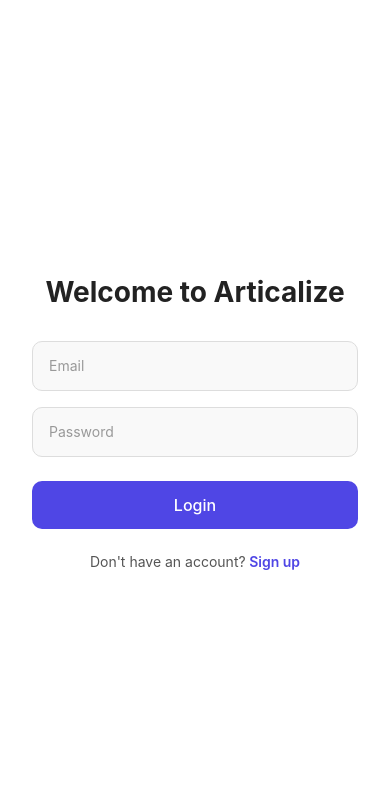
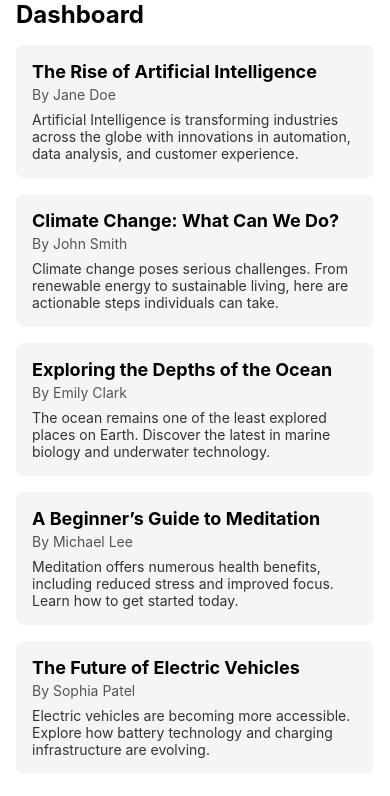
Before and after one commit to SreeSaranE/Articalize, a React Native app: screen /Dashboard in a window 390 px wide. Shown: the top 796 px of the page. Built offline with nearby package versions, Linux system fonts and the light colour scheme.

Commit message:
feat: dashboard page

```diff
--- /dev/null
+++ b/DashboardScreen.tsx
@@ -0,0 +1,86 @@
+import React from 'react';
+import {
+  View,
+  Text,
+  FlatList,
+  StyleSheet,
+  TouchableOpacity,
+  useColorScheme,
+  SafeAreaView,
+  StatusBar,
+  Platform
+} from 'react-native';
+import { sampleArticles } from './articles';
+
+export default function DashboardScreen() {
+  const colorScheme = useColorScheme();
+  const styles = getStyles(colorScheme);
+
+  return (
+    <SafeAreaView style={styles.safeArea}>
+      <StatusBar
+        barStyle={colorScheme === 'dark' ? 'light-content' : 'dark-content'}
+        backgroundColor={colorScheme === 'dark' ? '#121212' : '#FFFFFF'}
+      />
+      <View style={styles.container}>
+        <Text style={styles.header}>Dashboard</Text>
+
+        <FlatList
+          data={sampleArticles}
+          keyExtractor={(item) => item.id}
+          renderItem={({ item }) => (
+            <TouchableOpacity style={styles.articleCard}>
+              <Text style={styles.title}>{item.title}</Text>
+              <Text style={styles.author}>By {item.author}</Text>
+              <Text style={styles.summary}>{item.summary}</Text>
+            </TouchableOpacity>
+          )}
+          contentContainerStyle={styles.listContent}
+        />
+      </View>
+    </SafeAreaView>
+  );
+}
+
+function getStyles(colorScheme: 'light' | 'dark' | null | undefined) {
+  return StyleSheet.create({
+    safeArea: {
+      flex: 1,
+      backgroundColor: colorScheme === 'dark' ? '#121212' : '#FFFFFF',
+    },
+    container: {
+      flex: 1,
+      paddingHorizontal: 16,
+      paddingTop: Platform.OS === 'android' ? StatusBar.currentHeight : 0, // Ensures no overlap on Android
+    },
+    header: {
+      fontSize: 24,
+      fontWeight: 'bold',
+      marginBottom: 16,
+      color: colorScheme === 'dark' ? '#FFFFFF' : '#000000',
+    },
+    listContent: {
+      paddingBottom: 20,
+    },
+    articleCard: {
+      marginBottom: 16,
+      padding: 16,
+      backgroundColor: colorScheme === 'dark' ? '#1E1E1E' : '#F5F5F5',
+      borderRadius: 8,
+    },
+    title: {
+      fontSize: 18,
+      fontWeight: 'bold',
+      color: colorScheme === 'dark' ? '#FFFFFF' : '#000000',
+    },
+    author: {
+      fontSize: 14,
+      color: colorScheme === 'dark' ? '#CCCCCC' : '#555555',
+      marginTop: 4,
+    },
+    summary: {
+      marginTop: 8,
+      color: colorScheme === 'dark' ? '#AAAAAA' : '#333333',
+    },
+  });
+}
--- a/LoginScreen.tsx
+++ b/LoginScreen.tsx
@@ -15,7 +15,7 @@ export default function LoginScreen({ navigation }: any) {
 
   const handleLogin = () => {
     console.log('Logging in with:', email, password);
-    // You can navigate to Dashboard here later
+    navigation.replace('Dashboard');
   };
 
   return (
--- a/Navigation.tsx
+++ b/Navigation.tsx
@@ -4,6 +4,7 @@ import { createNativeStackNavigator } from '@react-navigation/native-stack';
 
 import LoginScreen from './LoginScreen';
 import SignUpScreen from './SignUpScreen';
+import DashboardScreen from './DashboardScreen'; // Import Dashboard
 
 const Stack = createNativeStackNavigator();
 
@@ -21,6 +22,11 @@ export default function Navigation() {
           component={SignUpScreen}
           options={{ headerShown: false }}
         />
+        <Stack.Screen
+          name="Dashboard"
+          component={DashboardScreen}
+          options={{ headerShown: false }}
+        />
       </Stack.Navigator>
     </NavigationContainer>
   );
--- a/SignUpScreen.tsx
+++ b/SignUpScreen.tsx
@@ -15,7 +15,7 @@ export default function SignUpScreen({ navigation }: any) {
 
   const handleSignUp = () => {
     console.log('Signing up with:', email, password);
-    // Add actual sign-up logic later
+    navigation.replace('Dashboard');
   };
 
   return (
--- /dev/null
+++ b/articles.js
@@ -0,0 +1,37 @@
+export const sampleArticles = [
+  {
+    id: '1',
+    title: 'The Rise of Artificial Intelligence',
+    author: 'Jane Doe',
+    summary: 'Artificial Intelligence is transforming industries across the globe with innovations in automation, data analysis, and customer experience.',
+    content: 'Artificial Intelligence (AI) has become a key driver of technological progress...'
+  },
+  {
+    id: '2',
+    title: 'Climate Change: What Can We Do?',
+    author: 'John Smith',
+    summary: 'Climate change poses serious challenges. From renewable energy to sustainable living, here are actionable steps individuals can take.',
+    content: 'The effects of climate change are already being felt around the world...'
+  },
+  {
+    id: '3',
+    title: 'Exploring the Depths of the Ocean',
+    author: 'Emily Clark',
+    summary: 'The ocean remains one of the least explored places on Earth. Discover the latest in marine biology and underwater technology.',
+    content: 'Scientists continue to make new discoveries in the ocean depths...'
+  },
+  {
+    id: '4',
+    title: 'A Beginner’s Guide to Meditation',
+    author: 'Michael Lee',
+    summary: 'Meditation offers numerous health benefits, including reduced stress and improved focus. Learn how to get started today.',
+    content: 'Meditation is a practice that dates back thousands of years...'
+  },
+  {
+    id: '5',
+    title: 'The Future of Electric Vehicles',
+    author: 'Sophia Patel',
+    summary: 'Electric vehicles are becoming more accessible. Explore how battery technology and charging infrastructure are evolving.',
+    content: 'As governments push for greener transportation options...'
+  },
+];
--- a/package.json
+++ b/package.json
@@ -17,10 +17,12 @@
     "react-native": "0.79.5",
     "react-native-gesture-handler": "~2.24.0",
     "react-native-safe-area-context": "5.4.0",
-    "react-native-screens": "~4.11.1"
+    "react-native-screens": "~4.11.1",
+    "@react-native-community/cli": "latest"
   },
   "devDependencies": {
     "@babel/core": "^7.25.2",
+    "@react-native-community/cli": "^19.1.0",
     "@types/react": "~19.0.10",
     "typescript": "~5.8.3"
   },
```
Also changed, not shown: theme.tsx (added, +23 -0 lines), 1 other file (tests, documents, lock files or other folders).
